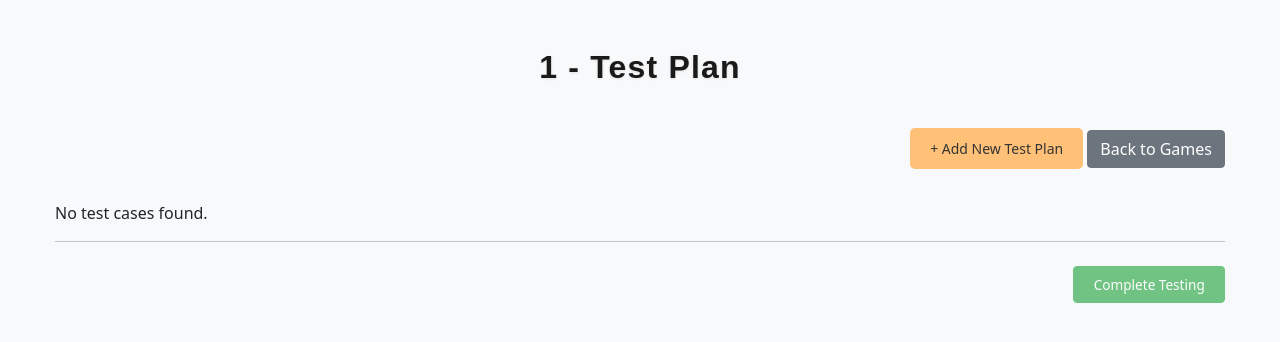
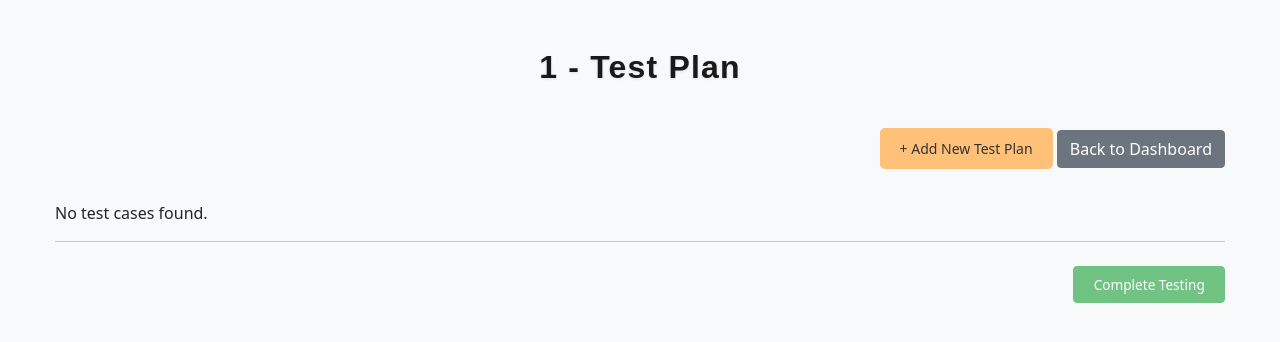
Before and after one commit to SPYDER46/testcase-manager, a Flask app: page /games/1 in a window 1280 px wide. Shown: the top 342 px of the page. Run offline with Flask 3, Linux system fonts and the light colour scheme; data that the repository does not hold is empty; some libraries are stand-ins or nearby versions.

Commit message:
Correction

```diff
--- a/models.py
+++ b/models.py
@@ -47,8 +47,8 @@ import hashlib
 
 # DB_CONFIG = {
 #     'host': 'localhost',
-#     'database': 'postgres',
-#     # 'database': 'testdb',
+#     # 'database': 'postgres',
+#     'database': 'testdb',
 #     'user': 'postgres',
 #     'password': 'root',
 #     'port': 5432
--- a/static/styles.css
+++ b/static/styles.css
@@ -1314,7 +1314,7 @@ a {
 
 a:hover {
   color: #d67e00;
-  text-decoration: underline;
+  /* text-decoration: underline; */
 }
 
 /* Message box */
--- a/templates/index.html
+++ b/templates/index.html
@@ -32,7 +32,7 @@
 
     <div class="text-end mb-3">
         <a href="{{ url_for('add', game_name=game_name) }}" class="btn btn-orange mb-3">+ Add New Test Plan</a>
-        <a href="{{ url_for('home') }}" class="btn btn-secondary mb-3">Back to Games</a>
+        <a href="{{ url_for('home') }}" class="btn btn-secondary mb-3">Back to Dashboard</a>
     </div>
 
     {% if grouped_cases['All Test Cases'] %}
```
